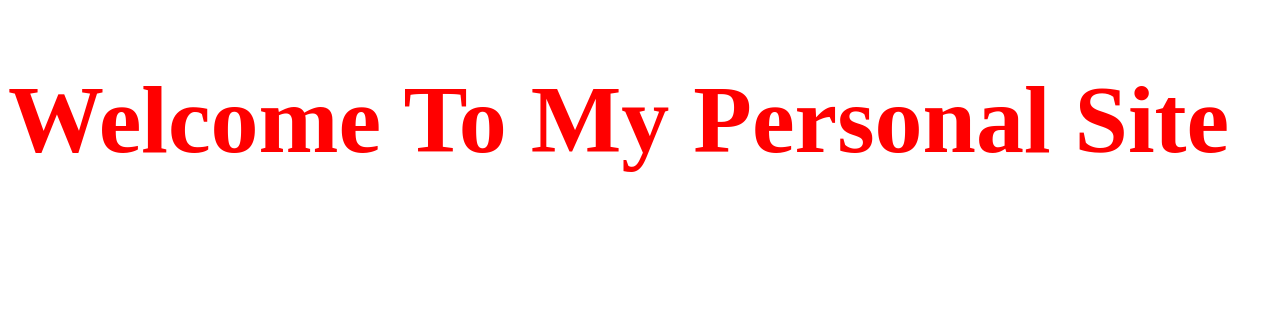
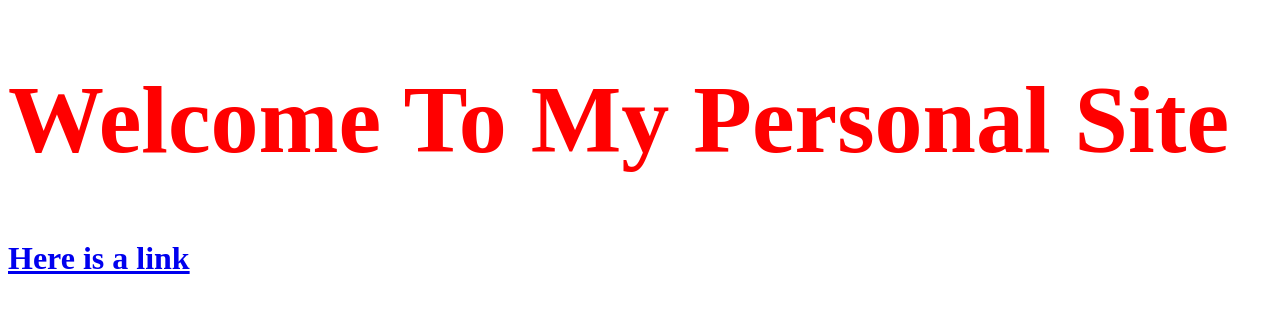
Before and after one commit to fzachary/fzachary.github.io, a plain HTML site: page index.html in a window 1280 px wide. Drawn offline with Linux system fonts and the light colour scheme.

Commit message:
added link

```diff
--- a/index.html
+++ b/index.html
@@ -16,6 +16,7 @@
     <h1>Welcome To My Personal Site</h1>
   </header>
 
+<h1><a href="https://fzachary.github.io/project01">Here is a link</a></h1>
 
 </body>
 
```
